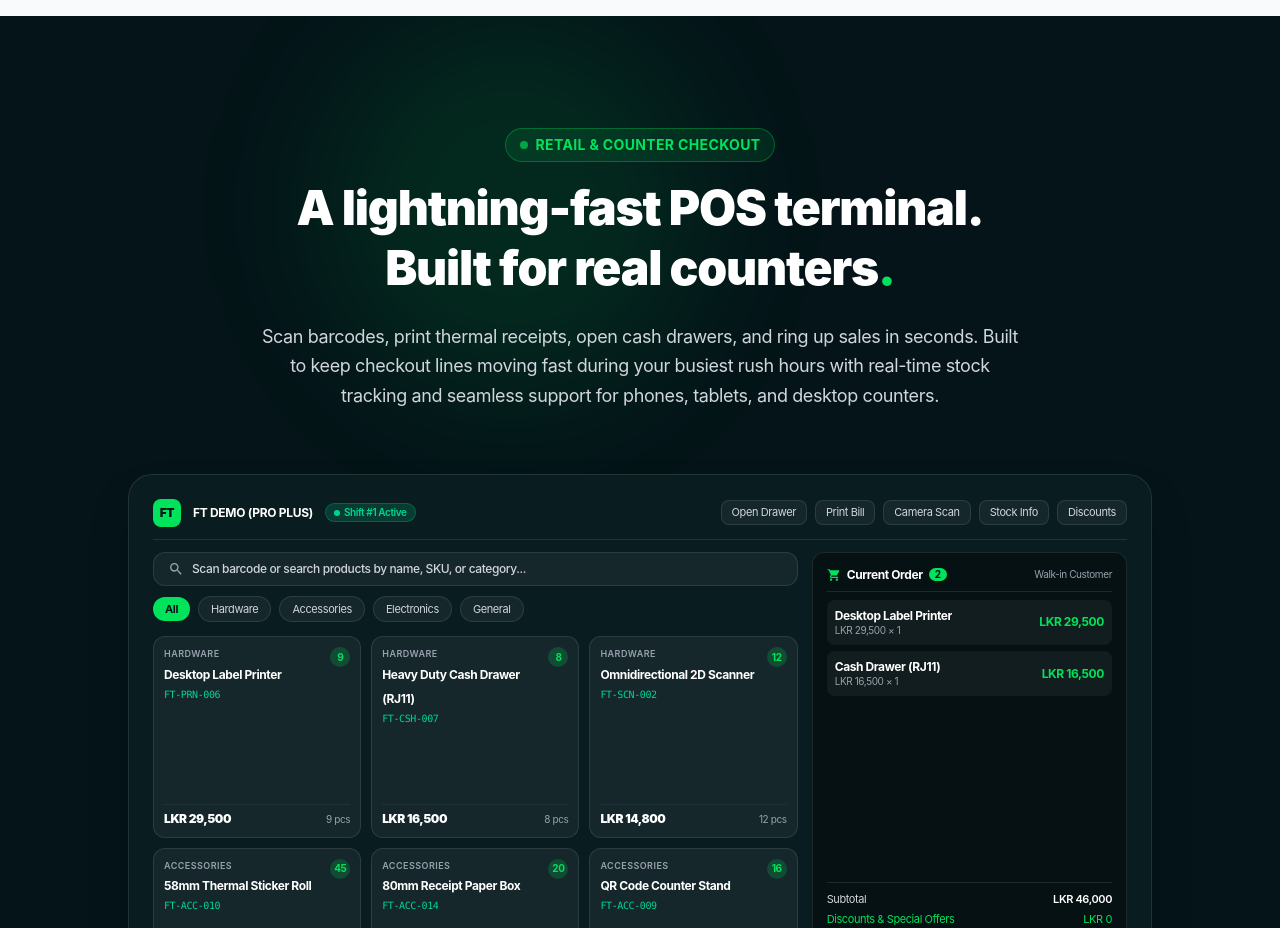
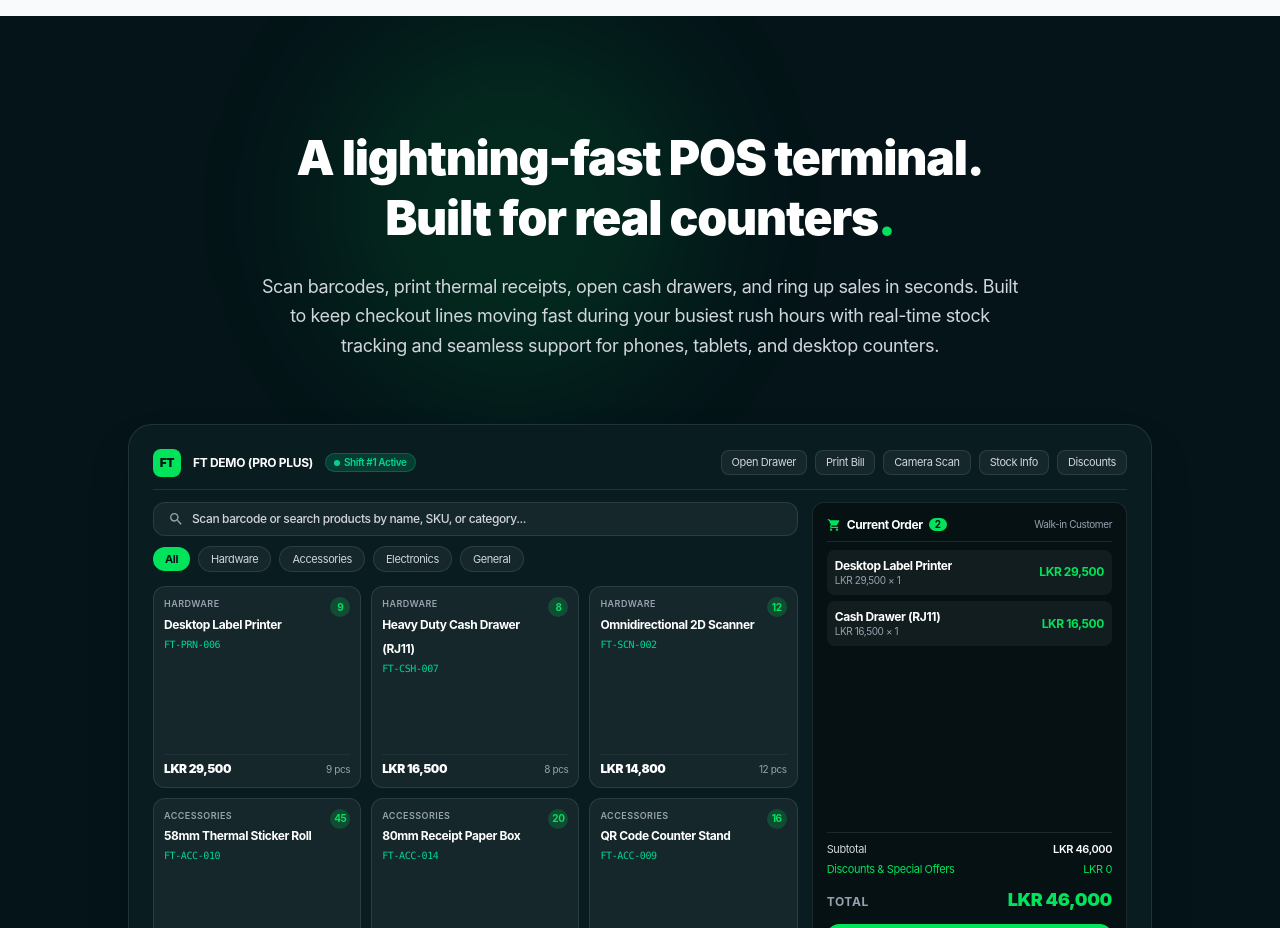
Before and after one commit to frametoque/framebooks, a Next.js app: page / in a window 1280 px wide. Shown: the part 2940-3868 px from the top of the page. Built offline with nearby package versions, Linux system fonts and the light colour scheme; no server answers; the database is empty; a web font is replaced by a local one.

Commit message:
style(landing): remove Retail & Counter Checkout pill badge above POS section

```diff
--- a/src/components/landing/LandingClient.tsx
+++ b/src/components/landing/LandingClient.tsx
@@ -445,10 +445,6 @@ export default function LandingClient({ initialPlans }: { initialPlans?: any[] }
           <div className="container mx-auto px-4 sm:px-6 max-w-6xl relative z-10">
             {/* Header */}
             <div className="text-center max-w-3xl mx-auto mb-12 sm:mb-16">
-              <div className="inline-flex items-center gap-2 px-3.5 py-1.5 rounded-full bg-[#00E35B]/10 border border-[#00E35B]/30 text-[#00E35B] text-xs sm:text-sm font-bold tracking-wide uppercase mb-4">
-                <span className="w-2 h-2 rounded-full bg-[#00E35B] animate-pulse" />
-                Retail & Counter Checkout
-              </div>
               <h2 className="text-3xl sm:text-4xl md:text-5xl font-black tracking-tight leading-tight mb-4 sm:mb-6">
                 A lightning-fast POS terminal.<br className="hidden sm:inline" /> Built for real counters<span className="text-[#00E35B]">.</span>
               </h2>
```
